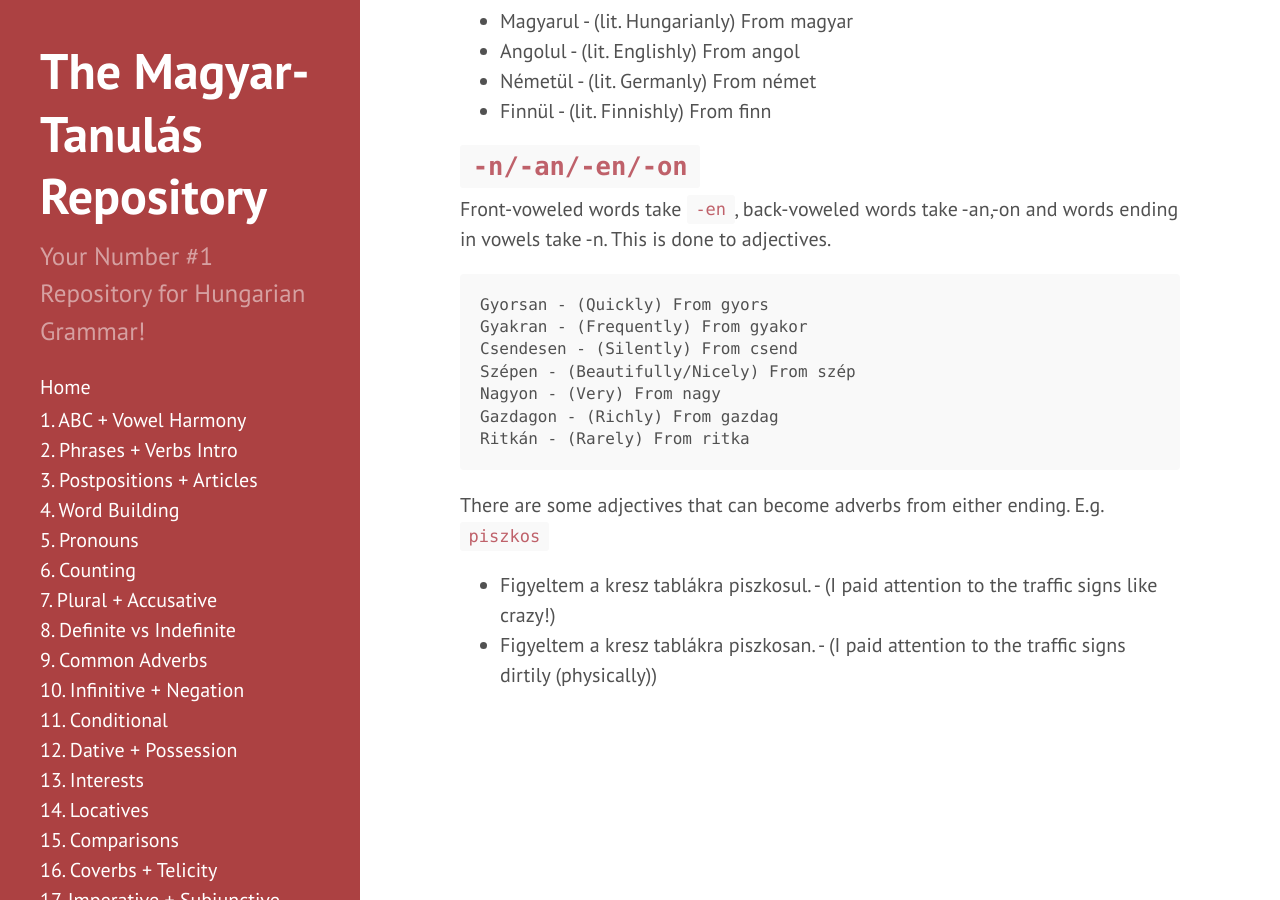
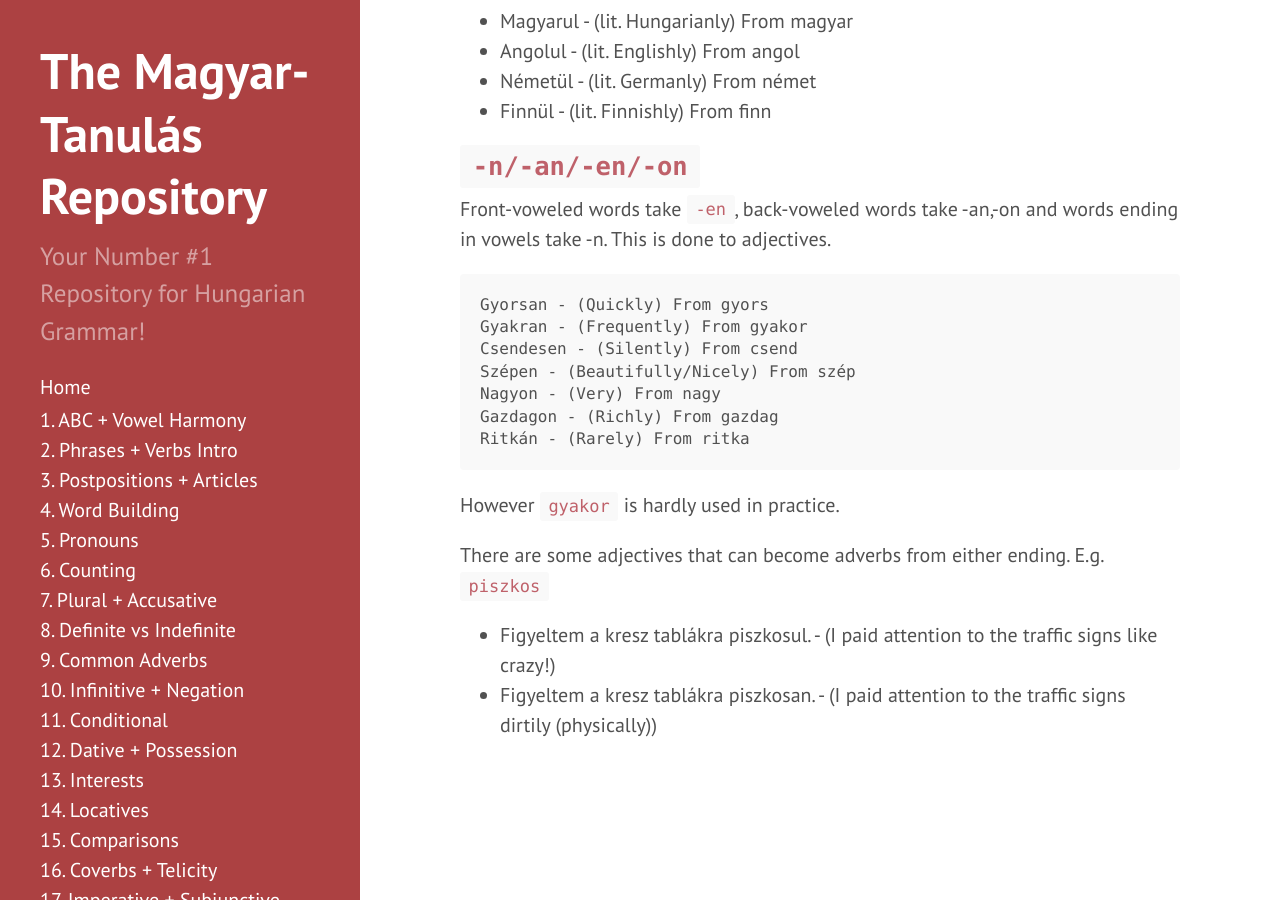
Before and after one commit to Magyartanulas/magyartanulas.github.io, a Jekyll site: the page built from adverbs.md, in a window 1280 px wide and 900 px high, scrolled down 671 px. Built offline with Jekyll 4.4.1, drawn with Linux system fonts in a browser that asks for light colours; Markdown is read by kramdown in place of the engine named in the settings; comment, search, counter and statistics services are not loaded.

Commit message:
Update adverbs.md

```diff
--- a/adverbs.md
+++ b/adverbs.md
@@ -36,6 +36,8 @@ Front-voweled words take `-en`, back-voweled words take -an,-on and words ending
     Gazdagon - (Richly) From gazdag
     Ritkán - (Rarely) From ritka
 
+However `gyakor` is hardly used in practice.
+
 There are some adjectives that can become adverbs from either ending. E.g. `piszkos`
 
 * Figyeltem a kresz tablákra piszkosul. - (I paid attention to the traffic signs like crazy!)
```
